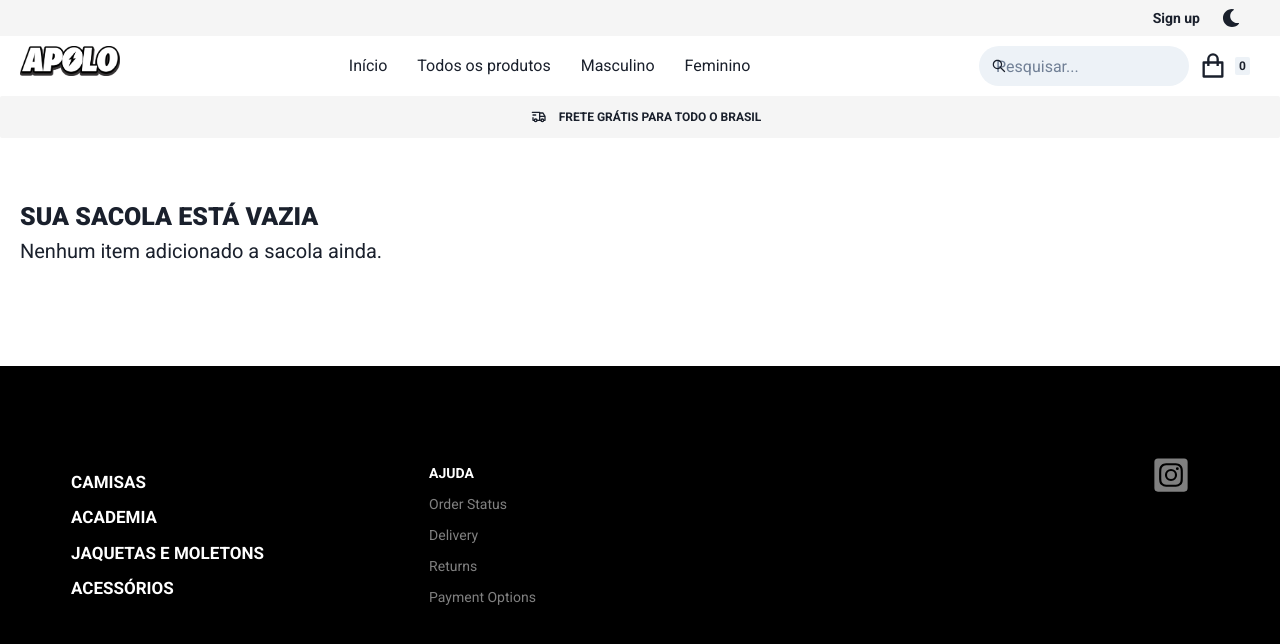
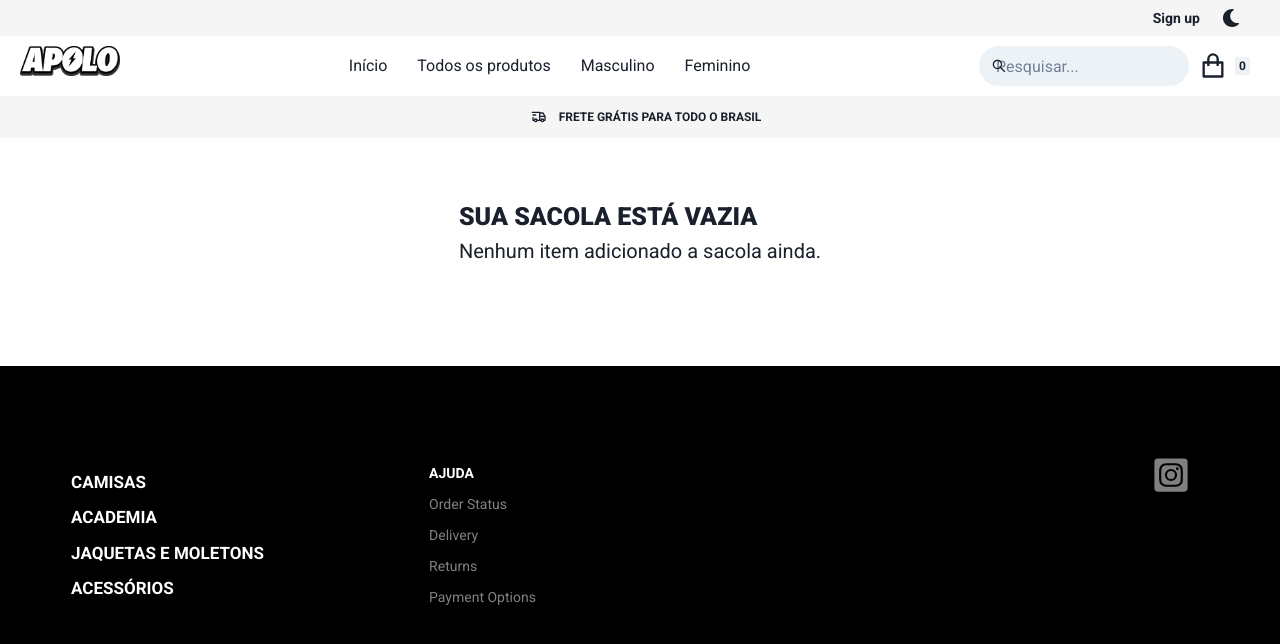
Before and after one commit to theandreteixeira/apolocompanybr, a React (Create React App) app: page /cart in a window 1280 px wide. Shown: the top 644 px of the page. Built offline with nearby package versions, Linux system fonts and the light colour scheme; what aws-amplify would draw is missing.

Commit message:
cart empty

```diff
--- a/src/pages/cart/Cart.jsx
+++ b/src/pages/cart/Cart.jsx
@@ -1,4 +1,4 @@
-import { Box, Image, Text, Center, HStack  } from "@chakra-ui/react";
+import { Box, Image, Text, Center, Flex  } from "@chakra-ui/react";
 import { BagItems } from "../../components/cart/BagItems";
 import { OrderSummary } from "../../components/cart/OrderSummary";
 import { useSelector } from "react-redux";
@@ -33,11 +33,11 @@ export const Cart = () => {
 export const EmptyCart = () => {
     return (
         <>
-        <HStack>
+       <Flex align="center" justifyContent="center">
         <Box position='relative' p={'20px'}>
                 <Text fontSize={'25'} fontWeight={'extrabold'}>SUA SACOLA ESTÁ VAZIA</Text>
                 <Text fontSize={'20px'}>Nenhum item adicionado a sacola ainda.</Text>
         </Box>
-        </HStack>
+        </Flex>
          </>);
 }
```
